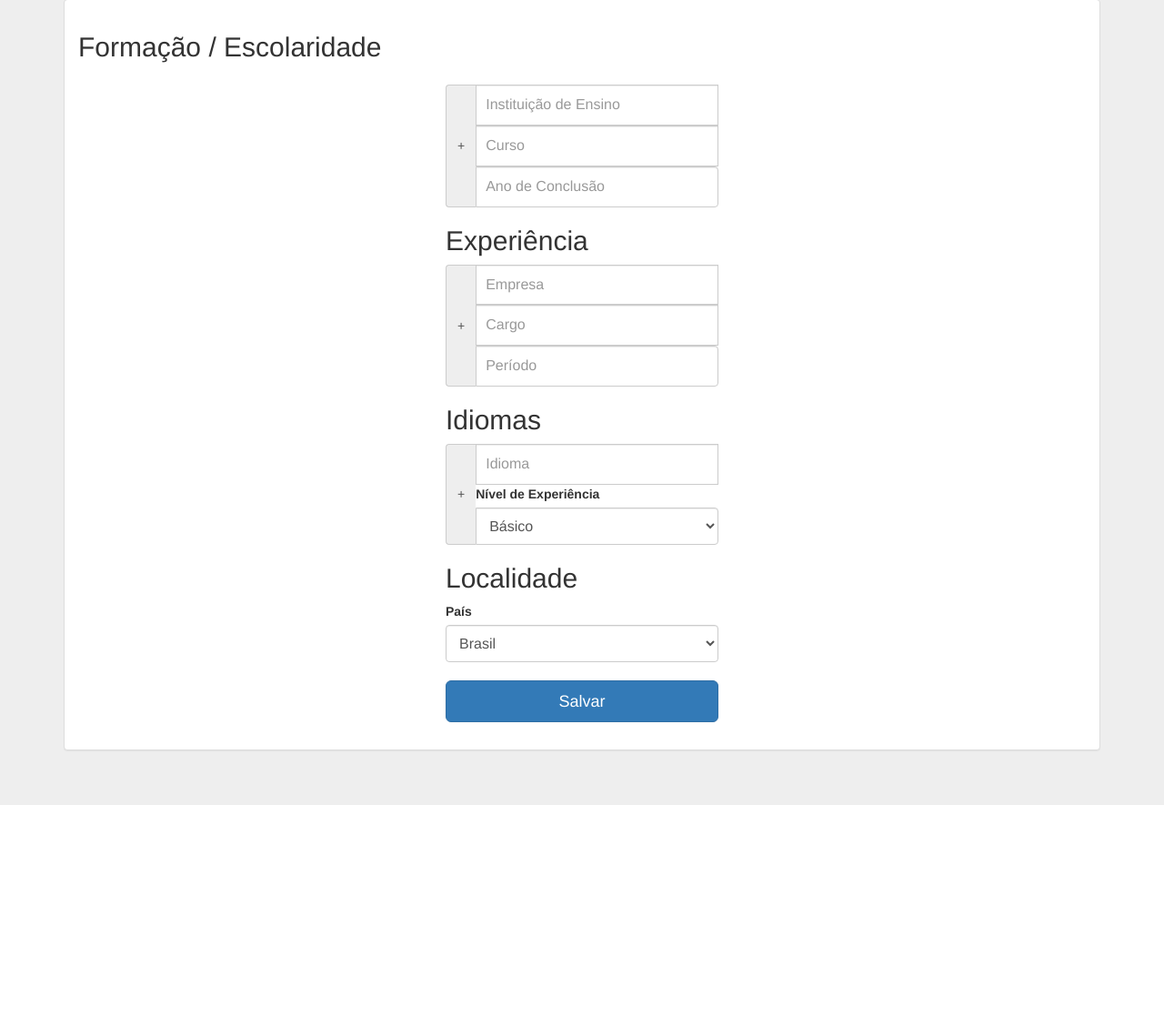
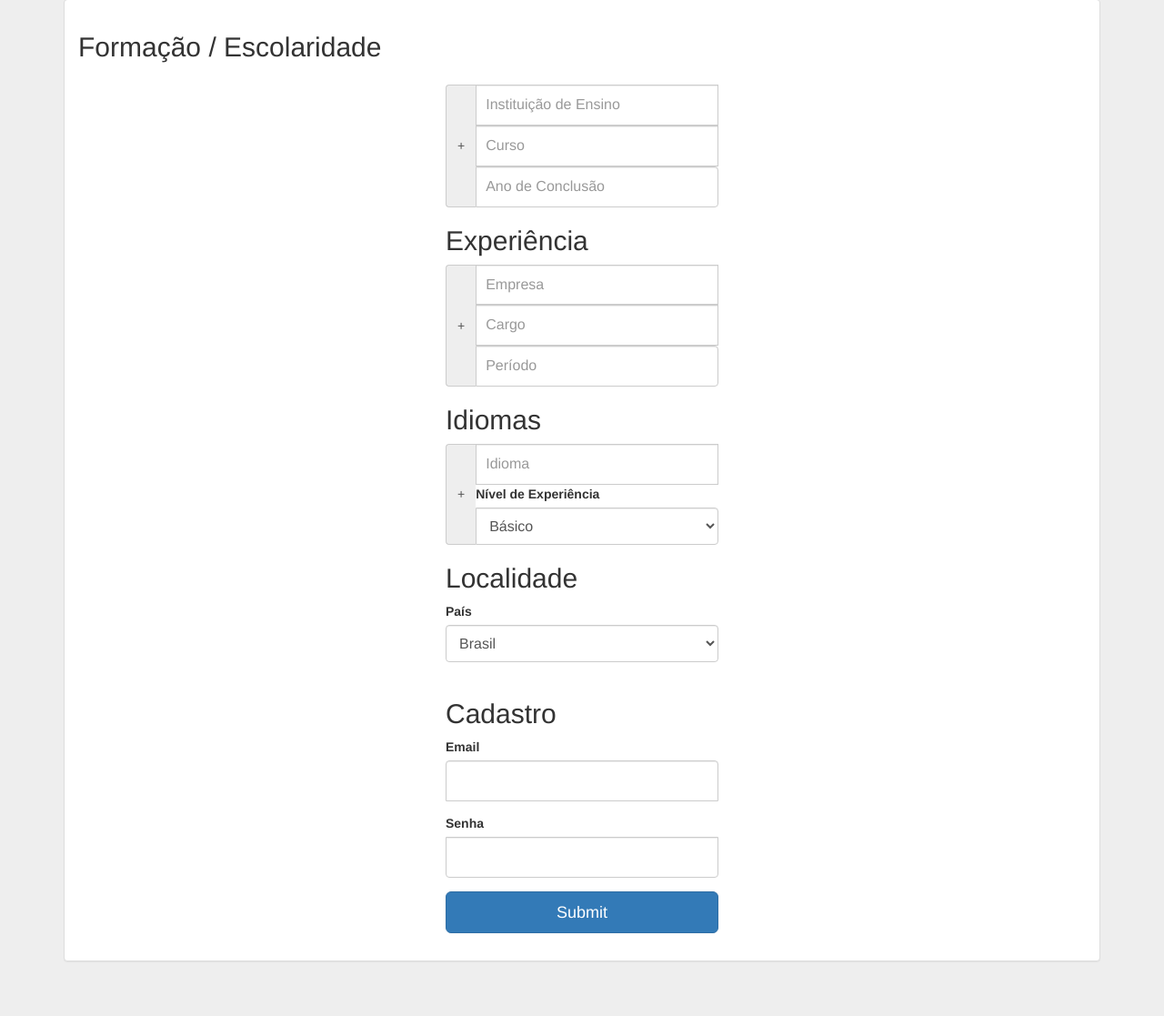
Before and after one commit to klimapires/lady-problems-constellations, a Django app: page /completa-perfil/ in a window 1280 px wide. Shown: the part 124-1241 px from the top of the page at 91% size. Before the commit the page ends 1009 px from the top, so only its background shows below. Run offline with Django 3.2, Linux system fonts and the light colour scheme; some libraries are stand-ins or nearby versions.

Commit message:
processo de cadastro bem porco

```diff
--- a/website/templates/website/completa_perfil.html
+++ b/website/templates/website/completa_perfil.html
@@ -1,14 +1,14 @@
 {% extends "website/base.html" %}
 
 {% block conteudo %}
-
 <div class="container">
   <h2 class="area">Complete seu perfil</h2>
   <br>
   <div class="panel panel-default">
     <div class="panel-body">
       <h2>Formação / Escolaridade</h2>
-	    	<form class="form-job">
+      <form class="form-job" action="{% url 'completa-perfil' %}" method="post">
+        {% csrf_token %}
         <div class="input-group">
           <span class="input-group-addon" id="basic-addon1">+</span>
           <input type="text" class="form-control" placeholder="Instituição de Ensino" aria-describedby="basic-addon1">
@@ -42,12 +42,18 @@
           <option >Outros</option>
         </select>
         <br>
-
-					<a class="btn btn-lg btn-primary btn-block" href="{% url 'busca-vagas' %}">Salvar</a>
+        <h2>Cadastro</h2>
+        <div class="form-group">
+          <label for="emailDaPessoa">Email</label>
+          <input class="form-control" type="email" id="emailDaPessoa" name="email">
+        </div>
+        <div class="form-group">
+          <label for="senhaDaPessoa">Senha</label>
+          <input class="form-control" type="password" id="senhaDaPessoa" name="password">
+        </div>
+        <input type="submit" class="btn btn-lg btn-primary btn-block">
       </form>
     </div>
-
-
   </div>
 </div>
 
--- a/website/views.py
+++ b/website/views.py
@@ -1,3 +1,8 @@
+import string
+import random
+
+from django.contrib.auth import get_user_model
+from django.contrib.auth import login as login_user
 from django.urls import reverse
 from django.contrib import messages
 from django.shortcuts import render, redirect
@@ -77,7 +82,24 @@ def contrata_sobre_vc(request):
     return render(request, 'website/contrata_sobre_vc.html', {})
 
 def completa_perfil(request):
-    return render(request, 'website/completa_perfil.html', {})
+    if request.method == 'POST':
+        username = ''.join(random.sample(string.ascii_letters, 16))
+        email = request.POST['email']
+        password = request.POST['password']
+
+        User = get_user_model()
+
+        user = User.objects.create_user(
+            username,
+            email,
+            password,
+        )
+
+        login_user(request, user)
+
+        return redirect('busca-vagas')
+    else:
+        return render(request, 'website/completa_perfil.html', {})
 
 def cadastra_trabalho(request):
     if request.method == 'POST':
```
Also changed, not shown: constellations/auth.py (+8 -0 lines). Lines whose indentation alone changed are shown as unchanged.
